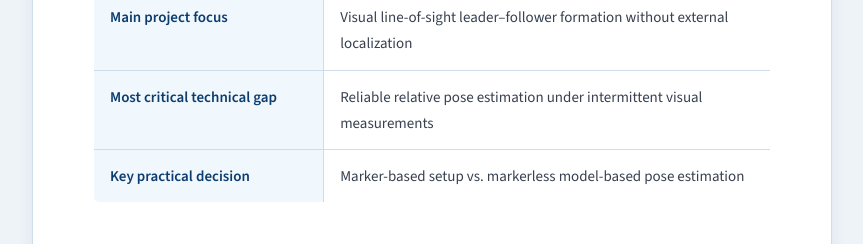
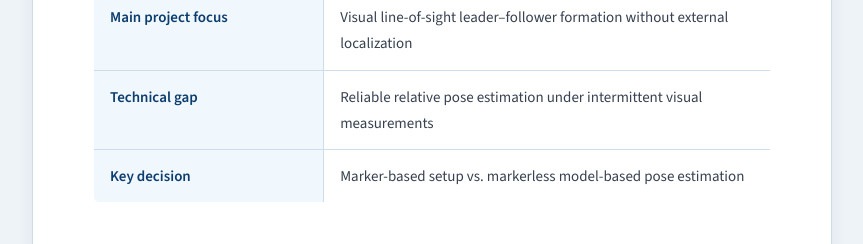
Before and after one commit to AliFarhatt/LeaderFollower-Formation-Control, a plain HTML site: page index.html in a window 1280 px wide. Shown: the part 386-630 px from the top of the page, without its empty margins (208-1071 px from the left). Drawn offline with nearby package versions, Linux system fonts and the light colour scheme.

Commit message:
Update index.html

```diff
--- a/index.html
+++ b/index.html
@@ -327,11 +327,11 @@
         <td>Visual line-of-sight leader–follower formation without external localization</td>
       </tr>
       <tr>
-        <td>Most critical technical gap</td>
+        <td>Technical gap</td>
         <td>Reliable relative pose estimation under intermittent visual measurements</td>
       </tr>
       <tr>
-        <td>Key practical decision</td>
+        <td>Key decision</td>
         <td>Marker-based setup vs. markerless model-based pose estimation</td>
       </tr>
     </table>
```
